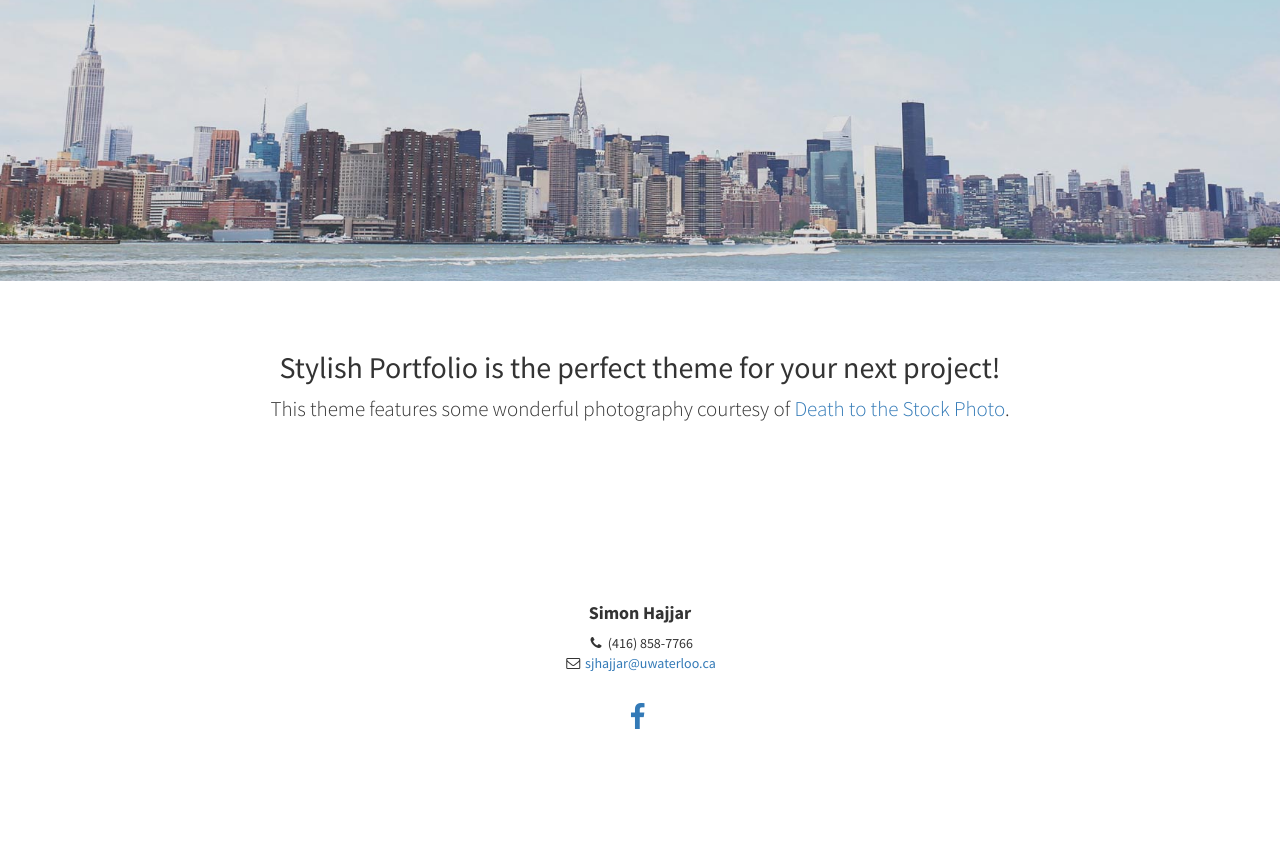
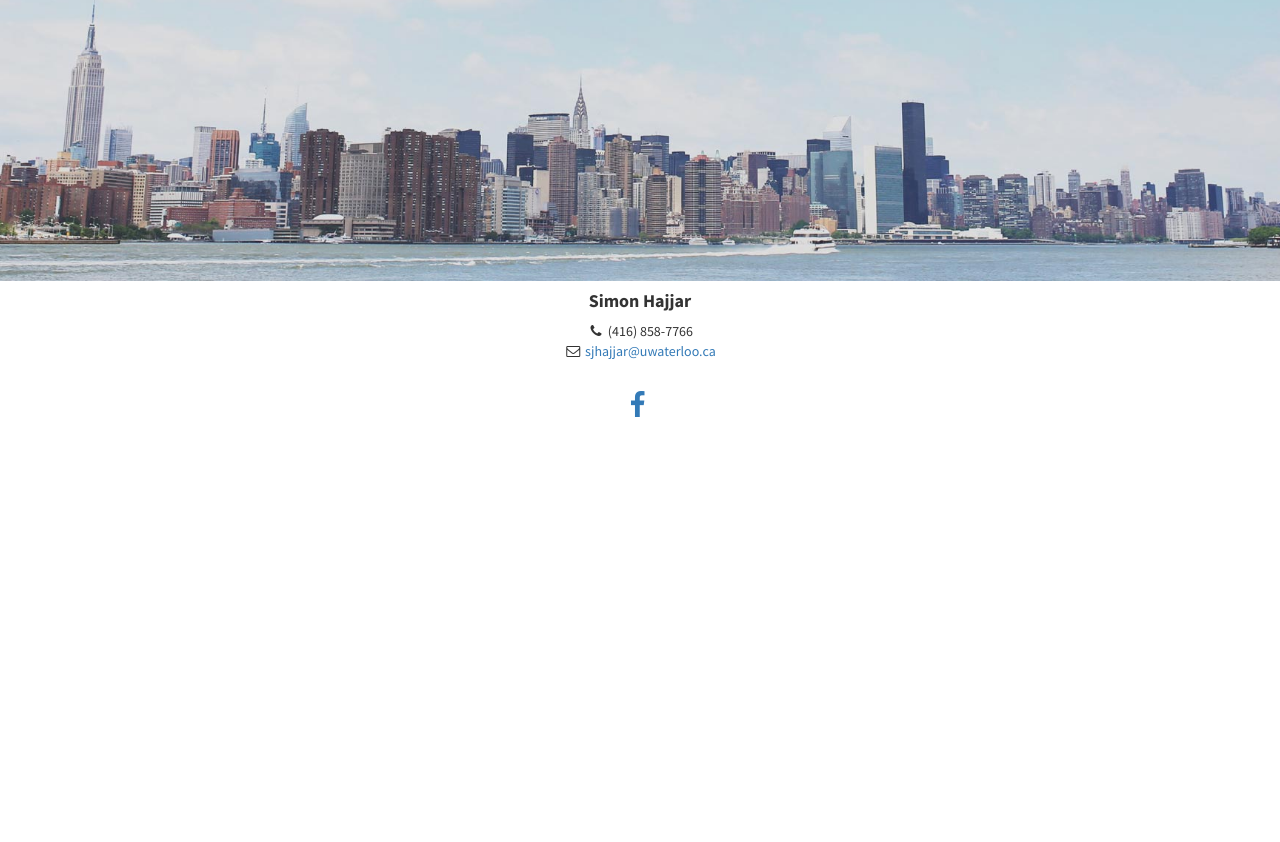
Before and after one commit to Cisplatin/Cisplatin, a Django app: template Cisplatin_App/templates/home.html in a window 1280 px wide. Shown: the part 519-1361 px from the top of the page. After the commit the page ends 936 px from the top, so only its background shows below. Run offline with Django 3.2, Linux system fonts and the light colour scheme; the template is opened without the code that fills it, so the values that code supplies are empty; some libraries are stand-ins or nearby versions.

Commit message:
its beautiful

```diff
--- a/Cisplatin_App/templates/home.html
+++ b/Cisplatin_App/templates/home.html
@@ -42,6 +42,9 @@
             <li>
                 <a href="#top" onclick = $("#menu-close").click(); >Home</a>
             </li>
+            <li>
+                <a href="#contact" onclick = $("#menu-close").click(); >Contact</a>
+            </li>
         </ul>
     </nav>
 
@@ -55,22 +58,8 @@
         </div>
     </header>
 
-    <!-- About -->
-    <section id="about" class="about">
-        <div class="container">
-            <div class="row">
-                <div class="col-lg-12 text-center">
-                    <h2>Stylish Portfolio is the perfect theme for your next project!</h2>
-                    <p class="lead">This theme features some wonderful photography courtesy of <a target="_blank" href="http://join.deathtothestockphoto.com/">Death to the Stock Photo</a>.</p>
-                </div>
-            </div>
-            <!-- /.row -->
-        </div>
-        <!-- /.container -->
-    </section>
-
-    <!-- Footer -->
-    <footer>
+    <!-- Conatact -->
+    <section id="contact" class="contact">
         <div class="container">
             <div class="row">
                 <div class="col-lg-10 col-lg-offset-1 text-center">
@@ -89,7 +78,7 @@
                 </div>
             </div>
         </div>
-    </footer>
+    </section>
 
     <!-- jQuery -->
     <script src="{% static "js/jquery.js" %}"></script>
```
